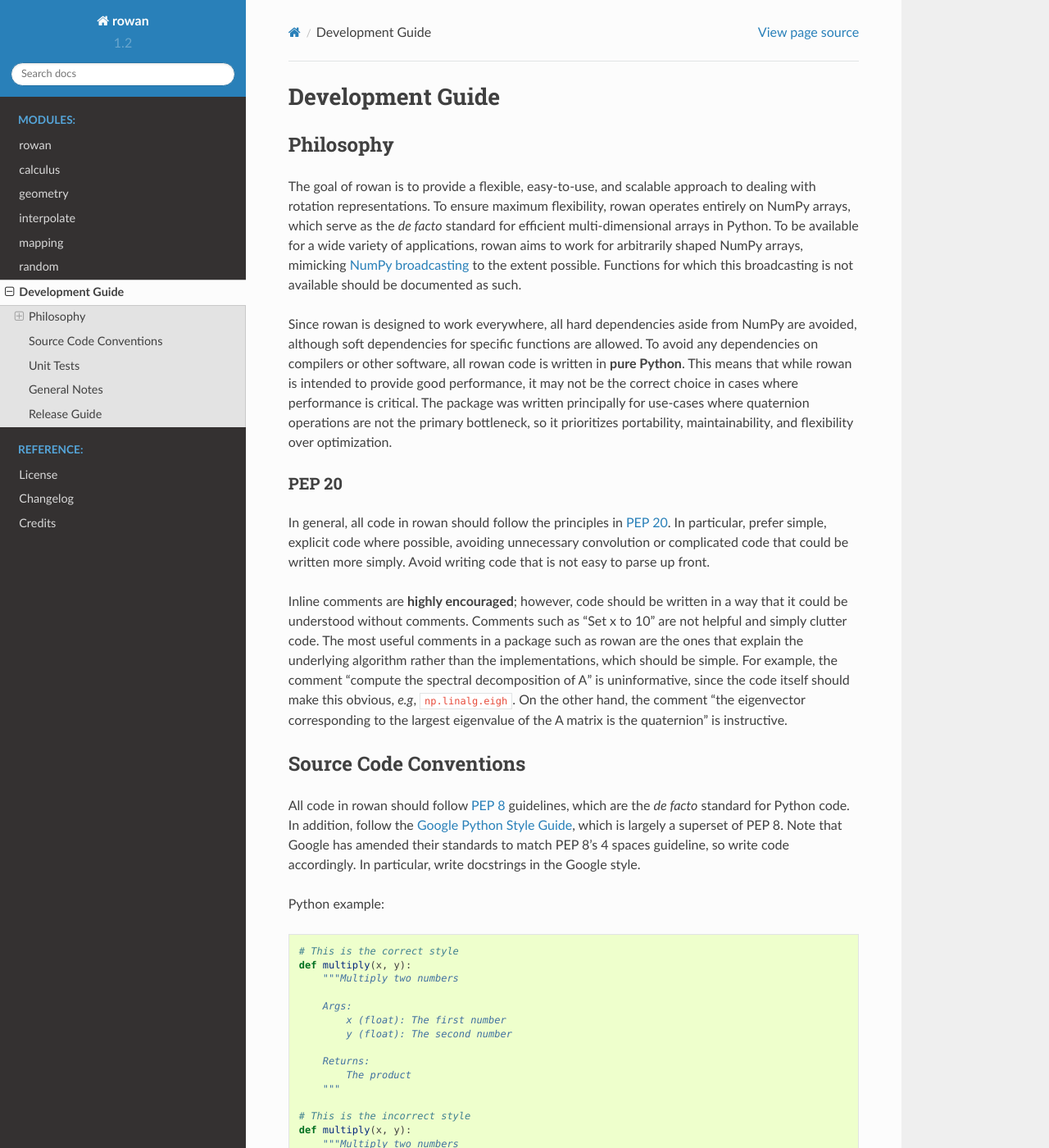
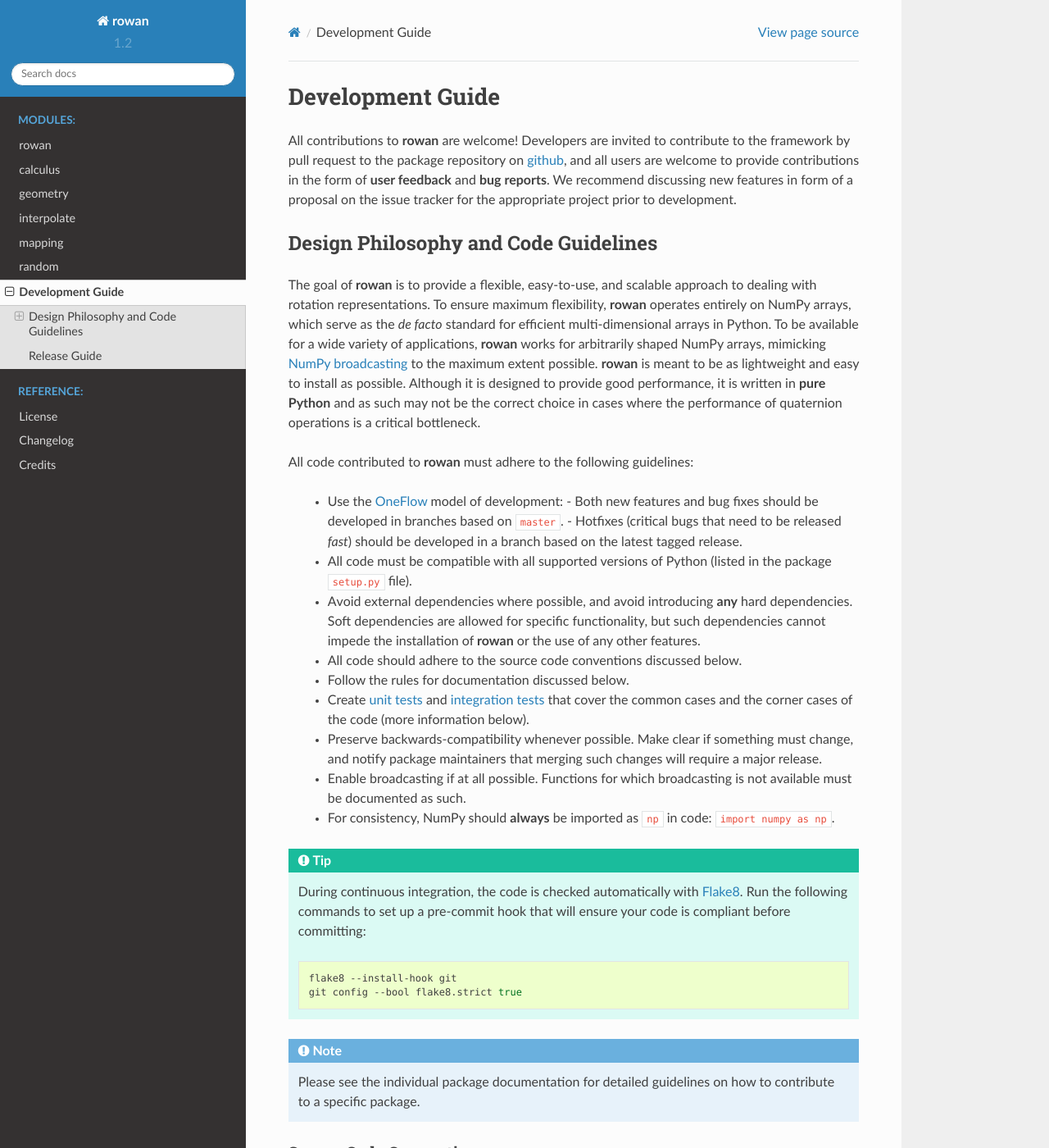
Before and after one commit to glotzerlab/rowan, a Sphinx documentation site: the page built from doc/development.rst, in a window 1280 px wide and 1400 px high. Shown: the whole window at 82% size. Built offline with Sphinx 7.4.7 and the Read the Docs theme 2.0.0, drawn with Linux system fonts in a browser that asks for light colours; some of the changed text lies outside the part shown.

Commit message:
Update changelog and development documentation

```diff
--- a/doc/development.rst
+++ b/doc/development.rst
@@ -5,41 +5,72 @@ Development Guide
 =================
 
 
-Philosophy
-==========
-
-The goal of rowan is to provide a flexible, easy-to-use, and scalable approach to dealing with rotation representations.
-To ensure maximum flexibility, rowan operates entirely on NumPy arrays, which serve as the *de facto* standard for efficient multi-dimensional arrays in Python.
-To be available for a wide variety of applications, rowan aims to work for arbitrarily shaped NumPy arrays, mimicking `NumPy broadcasting <https://docs.scipy.org/doc/numpy/user/basics.broadcasting.html>`_ to the extent possible.
-Functions for which this broadcasting is not available should be documented as such.
-
-Since rowan is designed to work everywhere, all hard dependencies aside from NumPy are avoided, although soft dependencies for specific functions are allowed.
-To avoid any dependencies on compilers or other software, all rowan code is written in **pure Python**.
-This means that while rowan is intended to provide good performance, it may not be the correct choice in cases where performance is critical.
-The package was written principally for use-cases where quaternion operations are not the primary bottleneck, so it prioritizes portability, maintainability, and flexibility over optimization.
+All contributions to **rowan** are welcome!
+Developers are invited to contribute to the framework by pull request to the package repository on `github`_, and all users are welcome to provide contributions in the form of **user feedback** and **bug reports**.
+We recommend discussing new features in form of a proposal on the issue tracker for the appropriate project prior to development.
 
 
-PEP 20
-------
-In general, all code in rowan should follow the principles in `PEP 20 <https://www.python.org/dev/peps/pep-0020/>`_.
-In particular, prefer simple, explicit code where possible, avoiding unnecessary convolution or complicated code that could be written more simply.
-Avoid writing code that is not easy to parse up front.
+Design Philosophy and Code Guidelines
+=====================================
 
-Inline comments are **highly encouraged**; however, code should be written in a way that it could be understood without comments.
-Comments such as "Set x to 10" are not helpful and simply clutter code.
-The most useful comments in a package such as rowan are the ones that explain the underlying algorithm rather than the implementations, which should be simple.
-For example, the comment "compute the spectral decomposition of A" is uninformative, since the code itself should make this obvious, *e.g*, ``np.linalg.eigh``.
-On the other hand, the comment "the eigenvector corresponding to the largest eigenvalue of the A matrix is the quaternion" is instructive.
+The goal of **rowan** is to provide a flexible, easy-to-use, and scalable approach to dealing with rotation representations.
+To ensure maximum flexibility, **rowan** operates entirely on NumPy arrays, which serve as the *de facto* standard for efficient multi-dimensional arrays in Python.
+To be available for a wide variety of applications, **rowan** works for arbitrarily shaped NumPy arrays, mimicking `NumPy broadcasting <https://docs.scipy.org/doc/numpy/user/basics.broadcasting.html>`_ to the maximum extent possible.
+**rowan** is meant to be as lightweight and easy to install as possible.
+Although it is designed to provide good performance, it is written in **pure Python** and as such may not be the correct choice in cases where the performance of quaternion operations is a critical bottleneck.
 
+All code contributed to **rowan** must adhere to the following guidelines:
+
+  * Use the OneFlow_ model of development:
+    - Both new features and bug fixes should be developed in branches based on ``master``.
+    - Hotfixes (critical bugs that need to be released *fast*) should be developed in a branch based on the latest tagged release.
+  * All code must be compatible with all supported versions of Python (listed in the package ``setup.py`` file).
+  * Avoid external dependencies where possible, and avoid introducing **any** hard dependencies. Soft dependencies are allowed for specific functionality, but such dependencies cannot impede the installation of **rowan** or the use of any other features.
+  * All code should adhere to the source code conventions discussed below.
+  * Follow the rules for documentation discussed below.
+  * Create `unit tests <https://en.wikipedia.org/wiki/Unit_testing>`_  and `integration tests <https://en.wikipedia.org/wiki/Integration_testing>`_ that cover the common cases and the corner cases of the code (more information below).
+  * Preserve backwards-compatibility whenever possible. Make clear if something must change, and notify package maintainers that merging such changes will require a major release.
+  * Enable broadcasting if at all possible. Functions for which broadcasting is not available must be documented as such.
+  * For consistency, NumPy should **always** be imported as ``np`` in code: ``import numpy as np``.
+
+.. _github: https://github.com/glotzerlab/rowan
+.. _OneFlow: https://www.endoflineblog.com/oneflow-a-git-branching-model-and-workflow
+
+.. tip::
+
+    During continuous integration, the code is checked automatically with `Flake8`_.
+    Run the following commands to set up a pre-commit hook that will ensure your code is compliant before committing:
+
+    .. code-block:: bash
+
+        flake8 --install-hook git
+        git config --bool flake8.strict true
+
+
+.. _Flake8: http://flake8.pycqa.org/en/latest/
+
+.. note::
+
+    Please see the individual package documentation for detailed guidelines on how to contribute to a specific package.
 
 
 Source Code Conventions
-=======================
+-----------------------
 
 All code in rowan should follow `PEP 8 <https://www.python.org/dev/peps/pep-0008/>`_ guidelines, which are the *de facto* standard for Python code.
 In addition, follow the `Google Python Style Guide <https://google.github.io/styleguide/pyguide.html>`_, which is largely a superset of PEP 8.
 Note that Google has amended their standards to match PEP 8's 4 spaces guideline, so write code accordingly.
-In particular, write docstrings in the Google style.
+
+All code should follow the principles in `PEP 20 <https://www.python.org/dev/peps/pep-0020/>`_.
+In particular, always prefer simple, explicit code where possible, avoiding unnecessary convolution or complicated code that could be written more simply.
+Avoid writing code in a manner that will be difficult for others to understand.
+
+
+Documentation
+-------------
+
+API documentation should be written as part of the docstrings of the package.
+All docstrings should be written in the Google style.
 
 Python example:
 
@@ -69,11 +100,18 @@ Python example:
         :rtype: float
         """
 
-Documentation must be included for all files, and is then generated from the docstrings using `sphinx <http://www.sphinx-doc.org/en/stable/index.html>`_.
+Documentation must be included for all functions in all files.
+The `official documentation <https://rowan.readthedocs.io/>`_ is generated from the docstrings using `Sphinx <http://www.sphinx-doc.org/en/stable/index.html>`_.
+
+In addition to API documentation, inline comments are **highly encouraged**.
+Code should be written as transparently as possible, so the primary goal of documentation should be explaining the algorithms or mathematical concepts underlying the code.
+Avoid comments that simply restate the nature of lines of code.
+For example, the comment "compute the spectral decomposition of A" is uninformative, since the code itself should make this obvious, *e.g*, ``np.linalg.eigh``.
+On the other hand, the comment "the eigenvector corresponding to the largest eigenvalue of the A matrix is the quaternion" is instructive.
 
 
 Unit Tests
-==========
+----------
 
 All code should include a set of unit tests which test for correct behavior.
 All tests should be placed in the ``tests`` folder at the root of the project.
@@ -83,12 +121,6 @@ Tests should be written in the style of the standard Python `unittest <https://d
 At all times, tests should be executable by simply running ``python -m unittest discover tests`` from the root of the project.
 
 
-General Notes
-=============
-
- * For consistency, NumPy should **always** be imported as ``np`` in code: ``import numpy as np``.
- * Avoid external dependencies where possible, and avoid introducing **any** hard dependencies. Dependencies other than NumPy should always be soft, enabling the rest of the package to function as-is.
-
 Release Guide
 =============
 
@@ -96,15 +128,12 @@ To make a new release of rowan, follow the following steps:
 
 #. Make a new branch off of develop based on the expected new version, *e.g.*
    release-2.3.1.
-#. Ensure all tests are passing as expected on the new branch. Make any final
-   changes as desired on this branch.
-#. Once the branch is completely finalized, run bumpversion with the appropriate
-   type (patch, minor, major) so that the version now matches the version number
-   in the branch name.
-#. Once all tests pass on the release branch, merge the branch back into
-   develop.
-#. Merge develop into master.
-#. Generate new source and binary distributions as described in the Python guide
-   for `Packaging and distributing projects
-   <https://packaging.python.org/tutorials/distributing-packages/#packaging-your-project>`_.
-#. Update the conda recipe.
+#. Make any final changes as desired on this branch. Push the changes and
+   ensure all tests are passing as expected on the new branch.
+#. Once the branch is completely finalized, run bumpversion with the
+   appropriate type (patch, minor, major) so that the version now matches the
+   version number in the branch name.
+#. Merge the branch back into master, then push master and push tags. The
+   tagged commit will automatically trigger generation of binaries and upload
+   to PyPI and conda-forge.
+#. Delete the release branch both locally and on the remote.
--- a/doc/index.rst
+++ b/doc/index.rst
@@ -10,7 +10,6 @@ rowan
 |Codecov|
 |PyPI|
 |Codacy|
-|Versions|
 |Zenodo|
 |JOSS|
 
```
Also changed, not shown: CONTRIBUTING.md (added, +13 -0 lines), ChangeLog.rst (+11 -0 lines).
